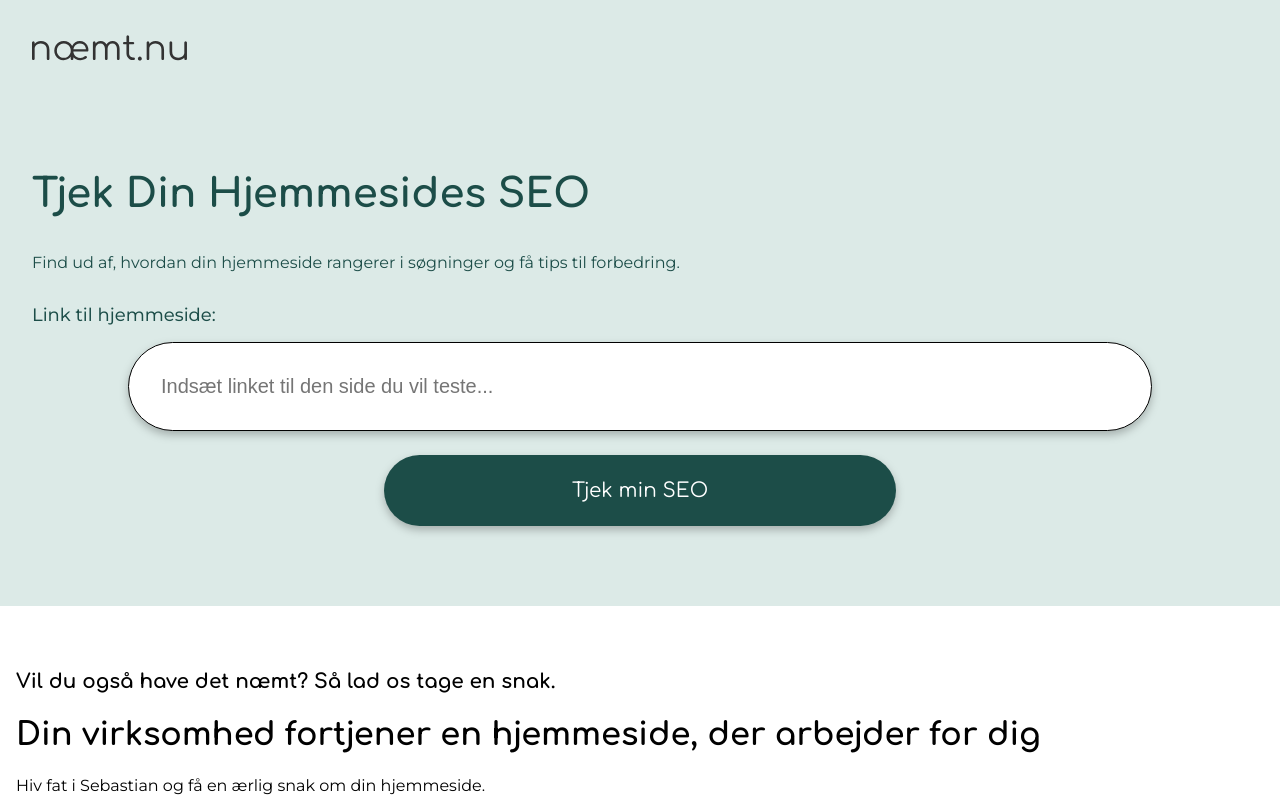
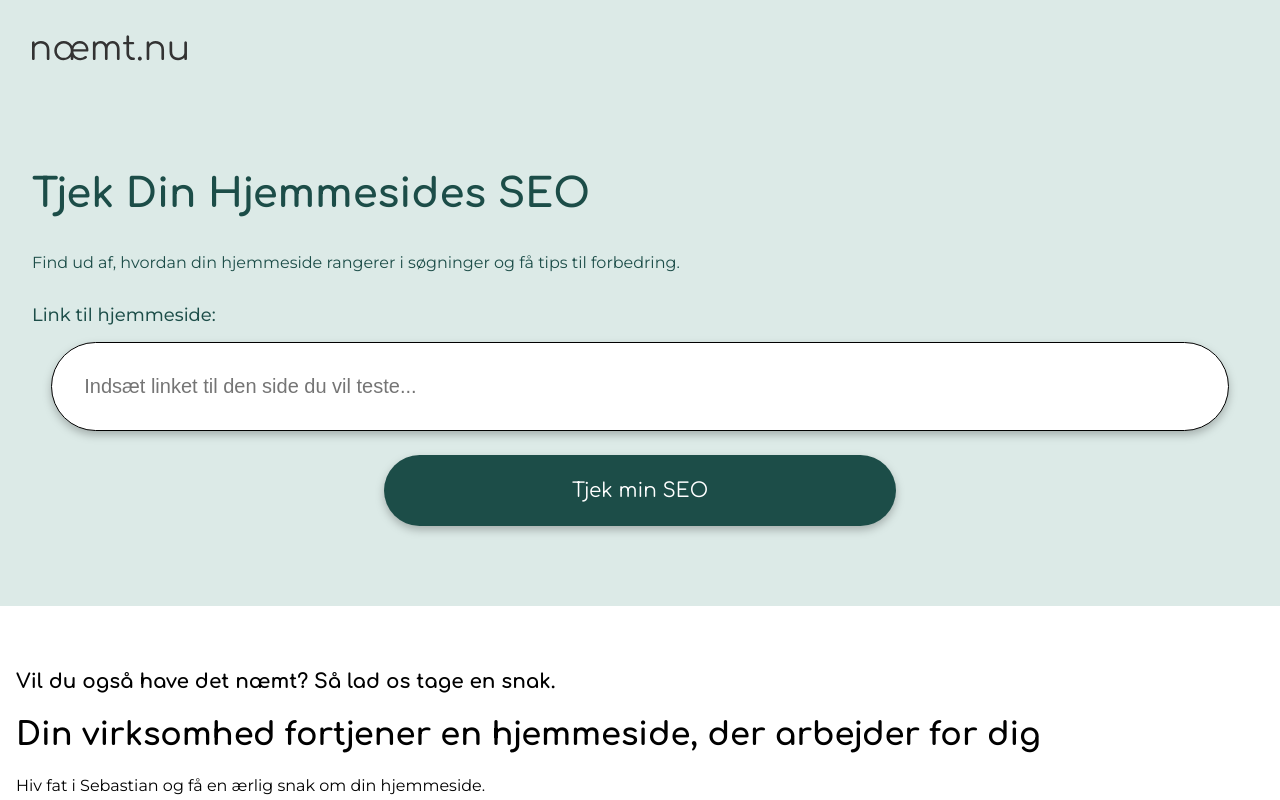
Before and after one commit to SofiePedersen/naemtnu, a Vue app: page / in a window 1280 px wide. Shown: the top 800 px of the page. Built offline with nearby package versions, Linux system fonts and the light colour scheme; no server answers.

Commit message:
Update HeroSection.vue

```diff
--- a/src/components/HeroSection.vue
+++ b/src/components/HeroSection.vue
@@ -91,7 +91,7 @@ input {
     padding: 2rem;
     border: 1px solid black;
     border-radius: 50px;
-    width: 80%;
+    width: 92%;
     font-size: 20px;
     margin-bottom: 0.5rem;
     filter: drop-shadow(0px 4px 4px rgba(0, 0, 0, 0.25));
```
